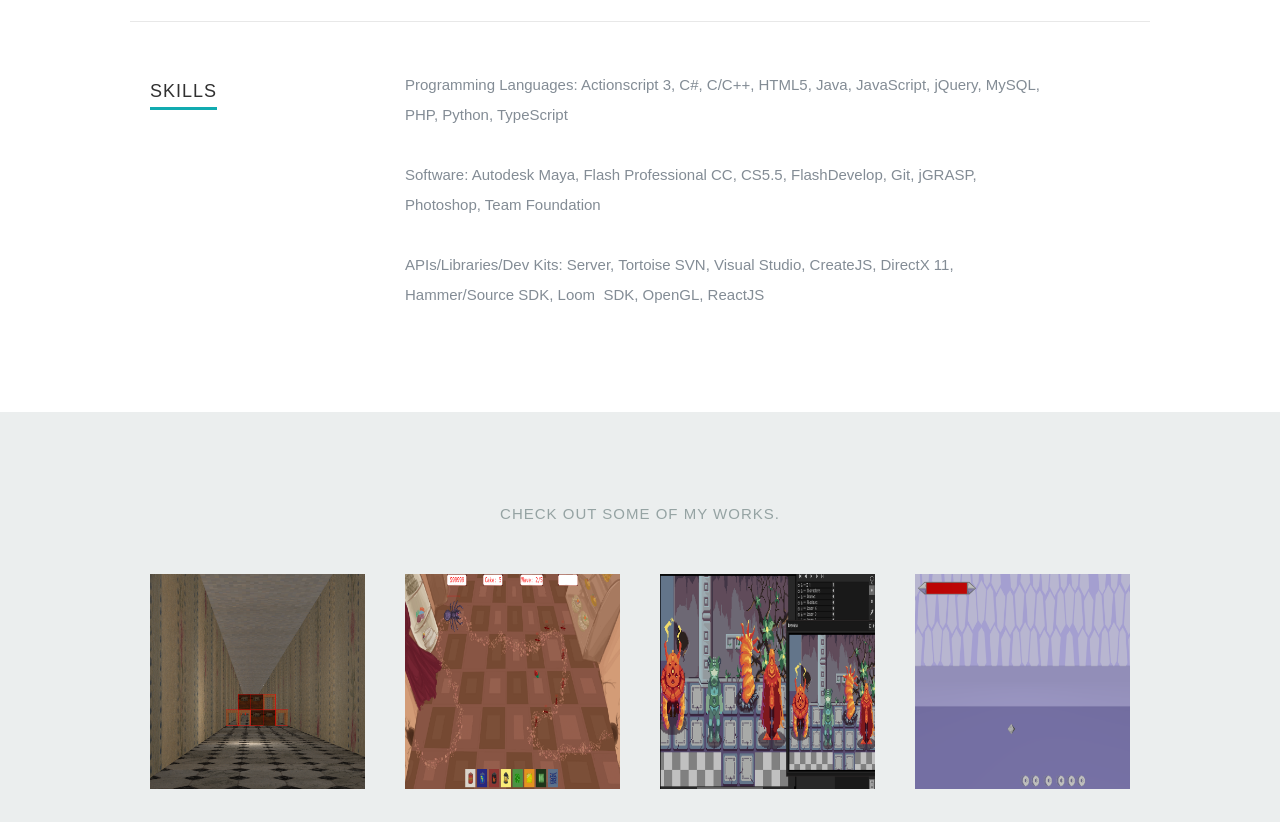
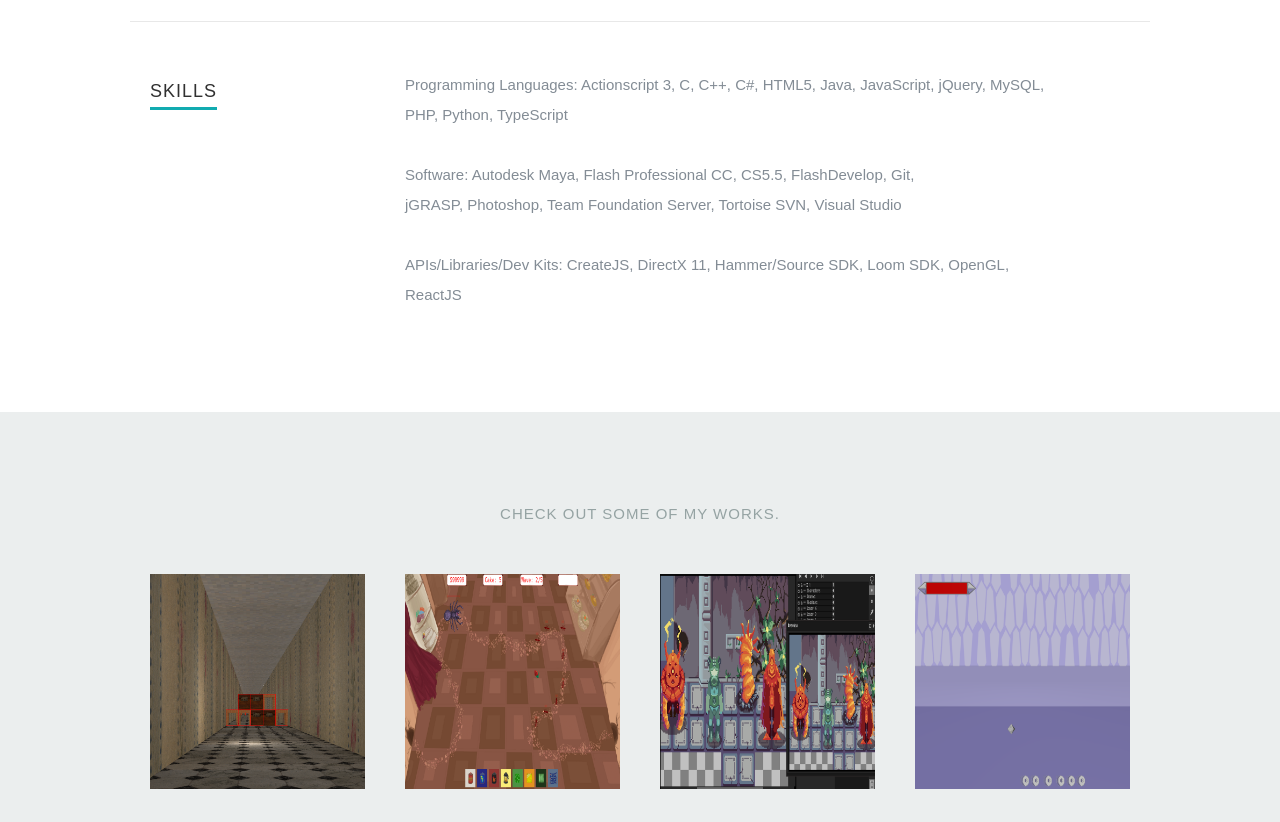
Before and after one commit to dtendr/portfolio, a Gatsby site: page / in a window 1280 px wide. Shown: the part 2412-3234 px from the top of the page. Built offline with nearby package versions, Linux system fonts and the light colour scheme; Gatsby itself is replaced by a stand-in of ours; a web font is replaced by a local one.

Commit message:
updated skills

```diff
--- a/src/components/Skills.js
+++ b/src/components/Skills.js
@@ -10,15 +10,21 @@ const Skills = () => (
 
     <div className="nine columns main-col">
       <p>
-        Programming Languages: Actionscript 3, C#, C/C++, HTML5, Java, JavaScript, jQuery, MySQL, PHP, Python, TypeScript
+        Programming Languages:
+
+        Actionscript 3, C, C++, C#, HTML5, Java, JavaScript, jQuery, MySQL, PHP, Python, TypeScript
       </p>
 
       <p>
-        Software: Autodesk Maya, Flash Professional CC, CS5.5, FlashDevelop, Git, jGRASP,  Photoshop, Team Foundation
+        Software:
+
+        Autodesk Maya, Flash Professional CC, CS5.5, FlashDevelop, Git, jGRASP, Photoshop, Team Foundation Server, Tortoise SVN, Visual Studio
       </p>
 
       <p>
-        APIs/Libraries/Dev Kits: Server, Tortoise SVN, Visual Studio, CreateJS, DirectX 11, Hammer/Source SDK, Loom  SDK, OpenGL, ReactJS
+        APIs/Libraries/Dev Kits:
+
+        CreateJS, DirectX 11, Hammer/Source SDK, Loom SDK, OpenGL, ReactJS
       </p>
 
       {/*<div className="bars">
```
